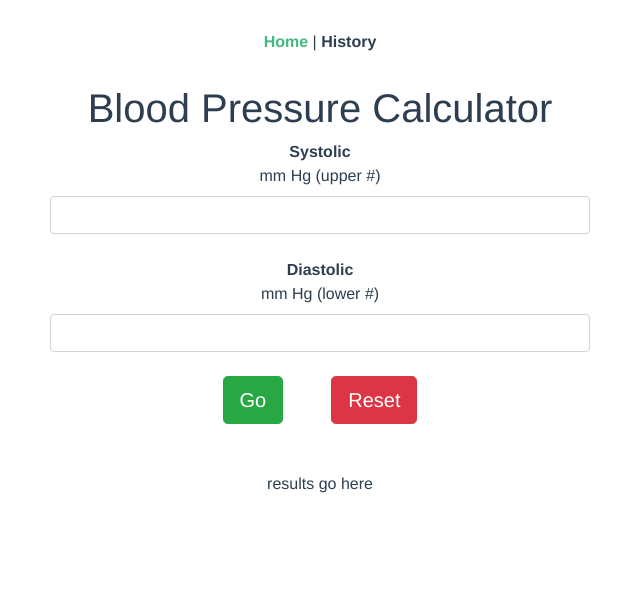
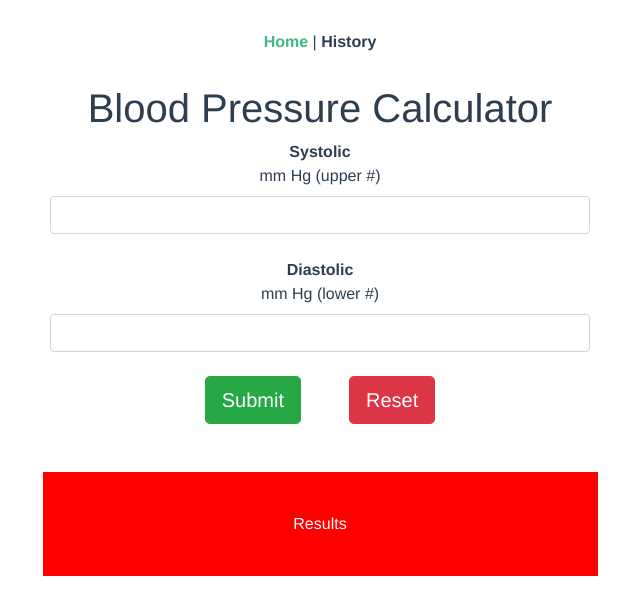
Before and after one commit to IamJericho/bloodpressure, a Vue app: page / in a window 1280 px wide. Shown: the top 614 px of the page, without its empty margins (320-960 px from the left). Built offline with nearby package versions, Linux system fonts and the light colour scheme.

Commit message:
combined results and initial view components

```diff
--- a/src/components/Intro.vue
+++ b/src/components/Intro.vue
@@ -1,6 +1,7 @@
 <template>
   <div class="calculator-body">
     <h1>{{ msg }}</h1>
+    <form>
       <div class="row">
         <div class="col col-sm-6 offset-sm-3">
           <label for="systolic">
@@ -21,10 +22,30 @@
       </div>
       <div class="row">
         <div id="go-btn" class="col">
-        <button id="submit" class="btn btn-success btn-lg mt-4 mr-4">Go</button>
-        <button id="reset" class="btn btn-danger btn-lg mt-4 ml-4">
+          <button
+            id="submit"
+            type="submit"
+            class="btn btn-success btn-lg mt-4 mr-4"
+          >
+            Submit
+          </button>
+          <button
+            id="reset"
+            type="reset"
+            class="btn btn-danger btn-lg mt-4 ml-4"
+          >
             Reset
           </button>
+        </div>
+      </div>
+    </form>
+    <div class="row">
+      <div class="results-body mt-5 col">
+        <div id="results" class="bg-color">
+          <div>
+            <p class="text-center">Results</p>
+          </div>
+        </div>
       </div>
     </div>
   </div>
@@ -35,9 +56,59 @@ export default {
   name: "Intro",
   props: {
     msg: String
+  },
+  categories: [
+    {
+      categoryId: 1,
+      categoryMsg: "Normal",
+      categoryColor: "green"
+    },
+    {
+      categoryId: 2,
+      categoryMsg: "Elevated",
+      categoryColor: "yellow"
+    },
+    {
+      categoryId: 3,
+      categoryMsg: "High Blood Pressure",
+      categoryWarning: "Hypertension Stage 1",
+      categoryColor: "orange"
+    },
+    {
+      categoryId: 4,
+      categoryMsg: "High Blood Pressure",
+      categoryWarning: "Hypertension Stage 2",
+      categoryColor: "red-orange"
+    },
+    {
+      categoryId: 5,
+      categoryMsg: "Hypertensive Crisis",
+      categoryWarning: "Consult your doctor immediately",
+      categoryColor: "red"
     }
+  ]
 };
 </script>
 
 <!-- Add "scoped" attribute to limit CSS to this component only -->
-<style scoped></style>
+<style scoped>
+div#results {
+  background-color: red;
+  padding: 40px 20px;
+  width: 100%;
+  color: #fff;
+}
+div#results p {
+  margin-bottom: 0px;
+}
+
+@media only screen and (min-width: 768px) {
+  div#results {
+    background-color: red;
+    padding: 40px 20px;
+    width: 50%;
+    margin: 0 auto;
+    color: #fff;
+  }
+}
+</style>
--- a/src/components/Results.vue
+++ /dev/null
@@ -1,18 +0,0 @@
-<template>
-  <div class="results-body mt-5">
-    <div id="results" class="col">
-      <p>results go here</p>
-    </div>
-  </div>
-</template>
-
-<script>
-export default {
-  name: "Results",
-};
-</script>
-
-<!-- Add "scoped" attribute to limit CSS to this component only -->
-<style scoped>
-
-</style>
--- a/src/views/Home.vue
+++ b/src/views/Home.vue
@@ -2,20 +2,17 @@
   <div class="home">
     <!--<img alt="Vue logo" src="../assets/logo.png" />-->
     <Intro msg="Blood Pressure Calculator" />
-    <Results />
   </div>
 </template>
 
 <script>
 // @ is an alias to /src
 import Intro from "@/components/Intro.vue";
-import Results from "@/components/Results.vue";
 
 export default {
   name: "home",
   components: {
-    Intro,
-    Results
+    Intro
   }
 };
 </script>
```
Lines whose indentation alone changed are shown as unchanged.
